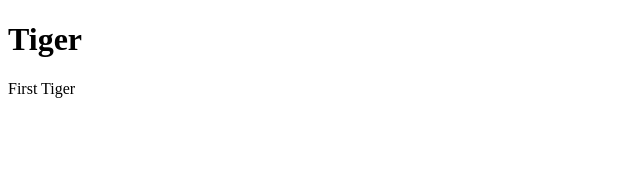
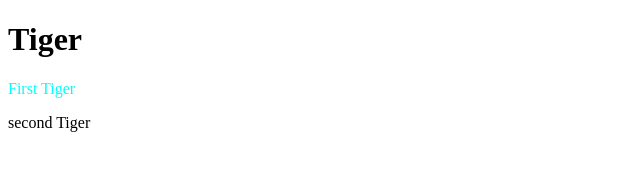
Before and after one commit to Krushna1499/git-practice, a plain HTML site: page index.html in a window 1280 px wide. Shown: the whole page, without its empty margins (0-640 px from the left). Drawn offline with Linux system fonts and the light colour scheme.

Commit message:
add second paragraph

```diff
--- a/index.html
+++ b/index.html
@@ -9,5 +9,6 @@
 <body>
     <h1>Tiger </h1>
     <p id="para1">First Tiger</p>
+    <p id="para2">second Tiger</p>
 </body>
 </html>
--- a/style.css
+++ b/style.css
@@ -1,4 +1,4 @@
-para1{
+#para1{
 
     color: aqua;
 }
```
